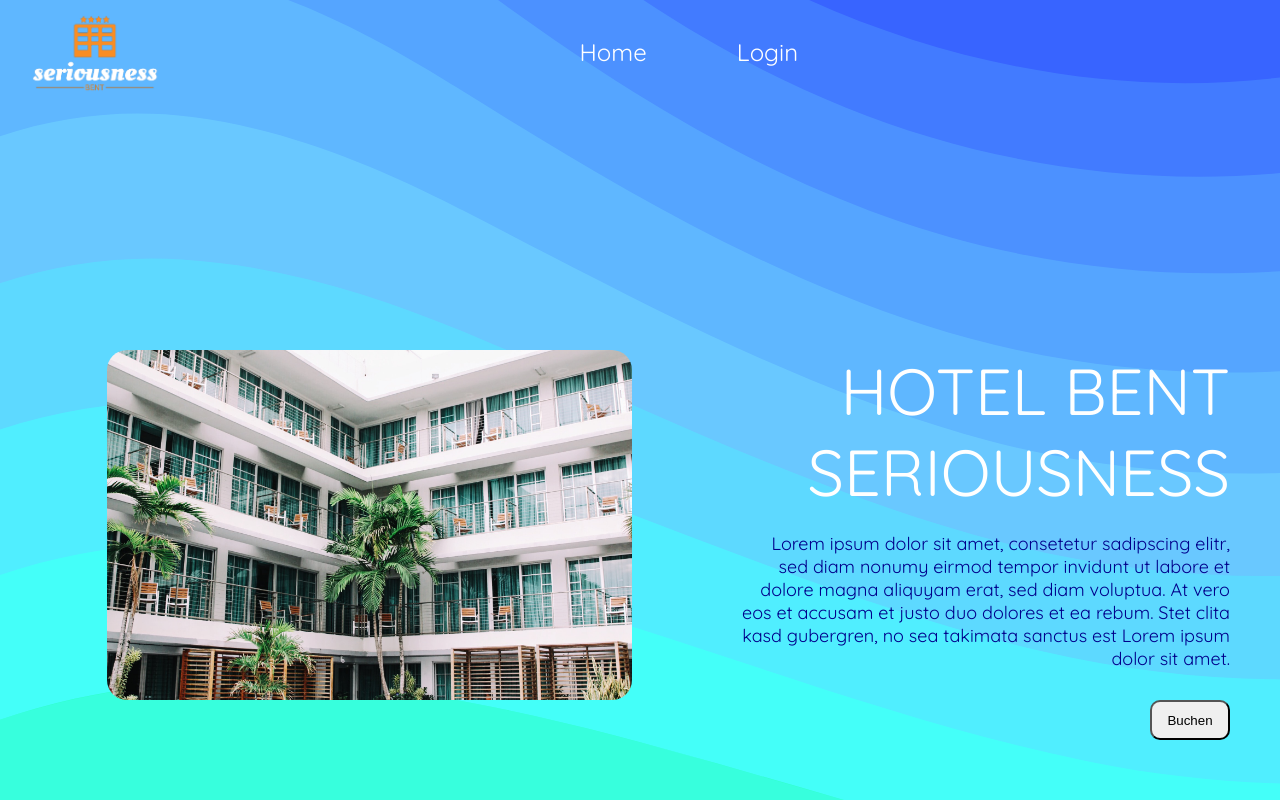
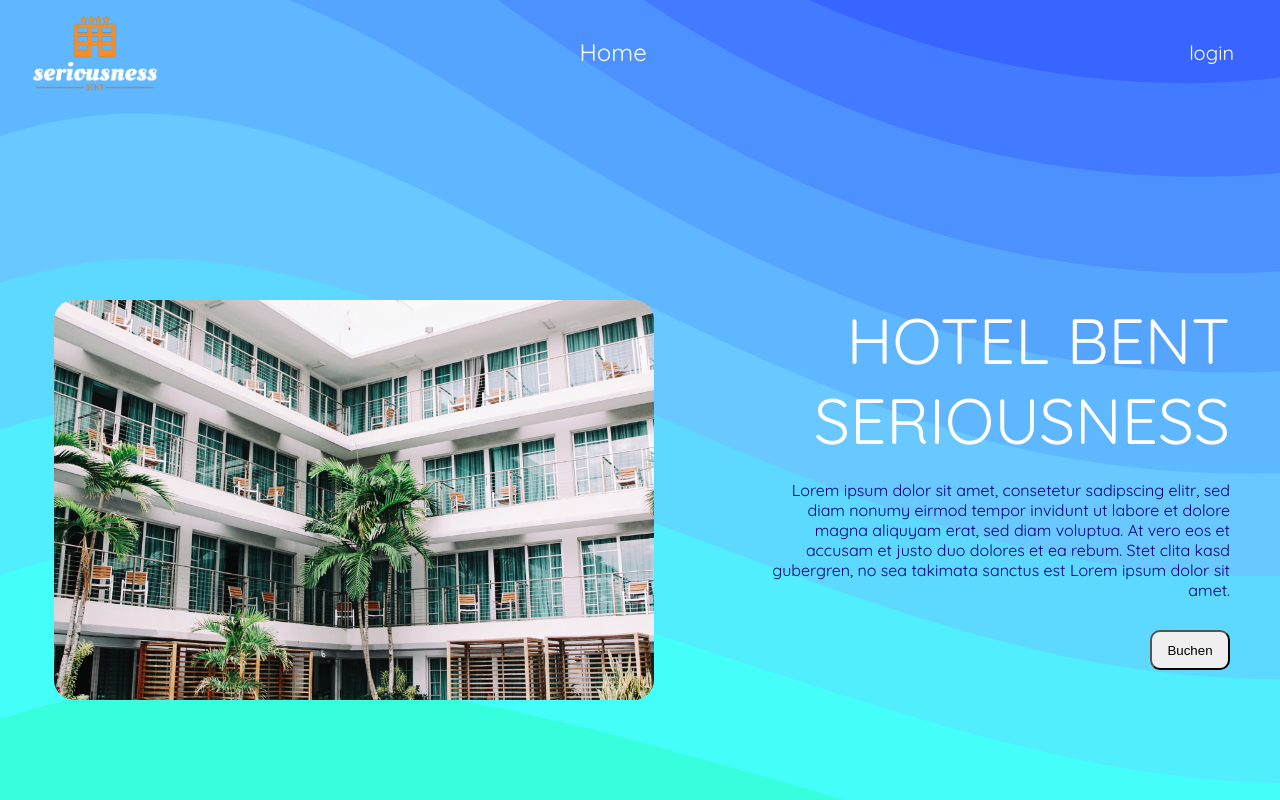
Before and after one commit to PavelPospolit/HotelSoftware, a React (Create React App) app in the folder app/: page / in a window 1280 px wide. Built offline with nearby package versions, Linux system fonts and the light colour scheme.

Commit message:
NavBar sign in/out btn, loginsignup btn, Home text

```diff
--- a/app/src/components/Home/Home.css
+++ b/app/src/components/Home/Home.css
@@ -14,7 +14,7 @@
 }
 
 .homeLinks>img {
-  height: 350px;
+  height: 50vh;
   width: auto;
   margin-bottom: 100px;
   border: 2px;
@@ -30,6 +30,7 @@
   flex-direction: column;
 
   padding-right: 50px;
+  padding-left: 50px;
   text-align: end;
 }
 
@@ -43,14 +44,14 @@
 }
 
 #title {
-  font-size: 6.5rem;
+  font-size: 8vh;
   font-weight: lighter;
   margin-bottom: 20px;
   color: white;
 }
 
 #textL {
-  font-size: large;
+  font-size: 2vh;
   margin-bottom: 30px;
   color: darkblue;
 }
--- a/app/src/components/LoginSignUp/LoginSignUp.css
+++ b/app/src/components/LoginSignUp/LoginSignUp.css
@@ -31,7 +31,7 @@ a {
 	margin: 15px 0;
 }
 
-.container > button {
+.container  button {
 	border-radius: 20px;
 	border: 1px solid #c43472c1;
 	background-color: #c43472;
--- a/app/src/components/NavBar/NavBar.css
+++ b/app/src/components/NavBar/NavBar.css
@@ -1,4 +1,6 @@
 @import url('https://fonts.googleapis.com/css?family=Quicksand:400,500,700');
+@import url('https://css.gg/log-out.css');
+@import url('https://css.gg/log-in.css');
 
 
 .navBar {
@@ -71,9 +73,47 @@
 }
 
 
+/* Nav Links */
+.navLinks {
+  width: 100%;
+}
+
+.navLeft {
+  display: flex;
+  height: 100%;
+  width: 100%;
+}
+
+.navRight{
+  margin-right: 40px ;
+  display: flex;
+  align-items: center;
+}
+
+.navRight button{
+  background-color: transparent;
+  border: none;
+  font-size: 2rem;
+  color: #ffffff;
+  cursor: pointer;
+  font-family: 'Quicksand', sans-serif;
+  display: flex;
+}
+
+i.gg-log-out {
+  margin-right: 20px;
+  align-self: center;
+}
+
+i.gg-log-in{
+  margin-right: 20px;
+  align-self: center;
+}
+
+
 /* Nav Profile */
 
-.profile{
+/* .profile{
   height: 80px;
   width: auto;
-}
+} */
--- a/app/src/components/NavBar/NavBar.js
+++ b/app/src/components/NavBar/NavBar.js
@@ -19,8 +19,17 @@ function NavBar() {
 
         <div className='navList'>
           <ul className='navLinks'>
+            <div className='navLeft'>
               <li><Link to={'/'} className="nav-link"> Home </Link></li>
-            <li><Link to={'/login'} className="nav-link">Login</Link></li>
+            </div>
+
+
+            <div className='navRight'>
+              <button onClick={() => {
+                navigate('/login')
+              }}><i class="gg-log-in"></i>login</button>
+            </div>
+            {/* <li><Link to={'/login'} className="nav-link">Login</Link></li> */}
           </ul>
         </div>
       </div>
@@ -36,14 +45,23 @@ function NavBar() {
 
         <div className='navList'>
           <ul className='navLinks'>
+            <div className='navLeft'>
               <li><Link to={'/'} className="nav-link"> Home </Link></li>
               <li><Link to={'/booking'} className="nav-link">Booking</Link></li>
               <li><Link to={'/profile'} className="nav-link">Profile</Link></li>
+            </div>
+
+            <div className='navRight'>
+
               <button onClick={() => {
                 localStorage.removeItem('id');
                 localStorage.removeItem('Admin');
                 navigate('/')
-            }}>logout</button>
+                }}><i class="gg-log-out"></i>logout</button>
+            </div>
+
+
+
           </ul>
         </div>
 
```
Lines whose indentation alone changed are shown as unchanged.
